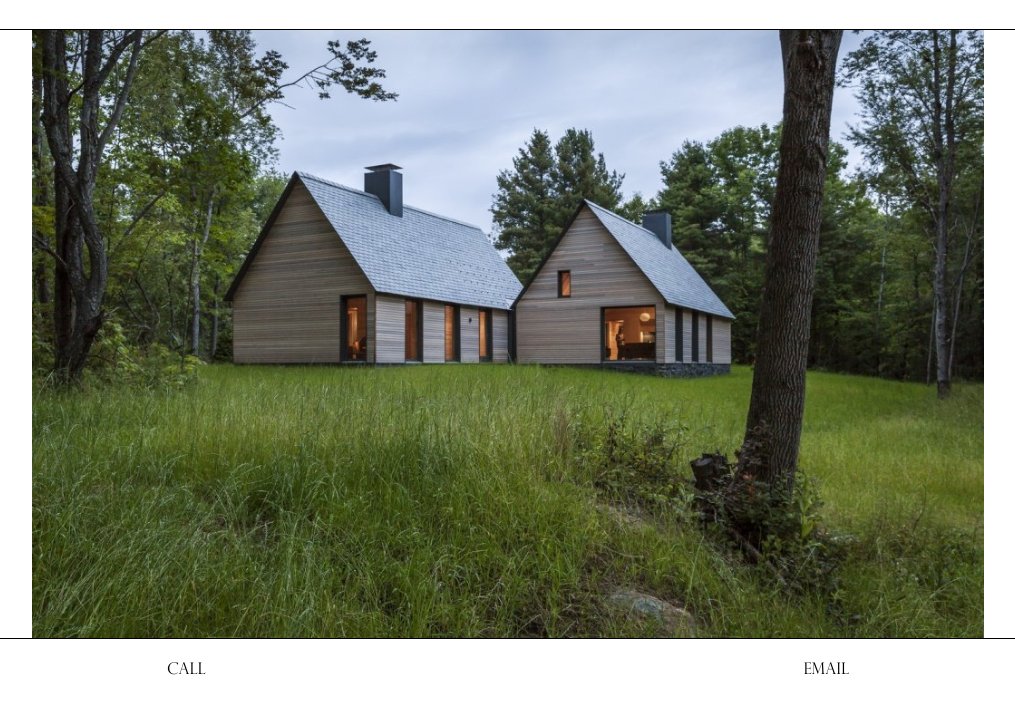
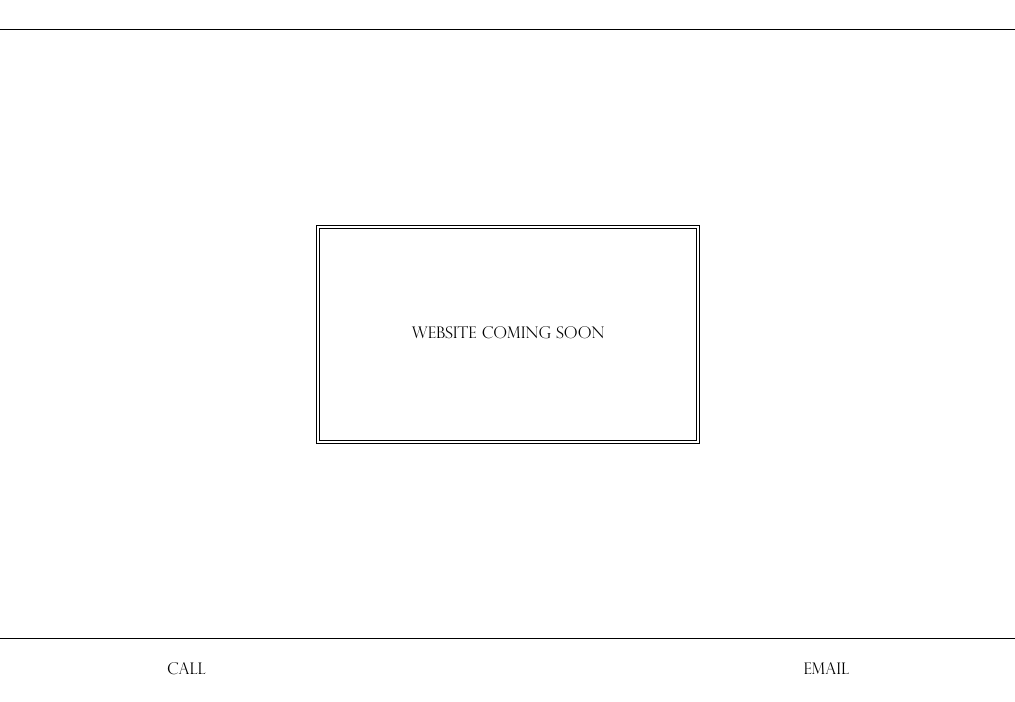
Before and after one commit to Michigander/elise-casey-interiors, a plain HTML site: page index.html in a window 1280 px wide. Shown: the part 98-800 px from the top of the page, without its empty margins (132-1147 px from the left). Drawn offline with Linux system fonts and the light colour scheme.

Commit message:
Add firebase hosting and coming soon label

```diff
--- a/index.css
+++ b/index.css
@@ -65,6 +65,33 @@ header {
   width: 100%;
 }
 
+.coming-soon {
+  display: flex;
+  align-items: center;
+  justify-content: center;
+  padding: 2rem;
+}
+
+.coming-soon-card {
+  border-style: double;
+  width: 80vw;
+  padding: 6rem 0;
+  max-width: 24rem;
+  border-width: 0.25rem;
+  border-color: var(--elise-black);
+  display: flex;
+  align-items: center;
+  justify-content: center;
+  text-overflow: ellipsis;
+  overflow: hidden;
+  white-space: nowrap;
+}
+
+.coming-soon-label {
+  text-overflow: ellipsis;
+  overflow: hidden;
+}
+
 footer {
   display: flex;
   flex-direction: row;
@@ -76,3 +103,8 @@ footer {
 .footer-item {
   cursor: pointer;
 }
+
+a {
+  text-decoration: none;
+  color: inherit;
+}
--- a/index.html
+++ b/index.html
@@ -14,10 +14,15 @@
         <span class="letterhead-sub">Interiors</span>
       </div>
     </header>
-    <img class="gallery-img" src="one.jpg" />
+    <div class="coming-soon">
+      <div class="coming-soon-card">
+        <span class="coming-soon-label">Website coming soon</span>
+      </div>
+    </div>
+    <!-- <img class="gallery-img" src="one.jpg" /> -->
     <footer>
-      <div class="footer-item">call</div>
-      <div class="footer-item">email</div>
+      <a href="tel:14138845105" class="footer-item">call</a>
+      <a href="mailto:elise@elisecasey.com" class="footer-item">email</a>
     </footer>
   </body>
 </html>
```
Also changed, not shown: 404.html (added, +33 -0 lines), firebase.json (added), 4 other files.
